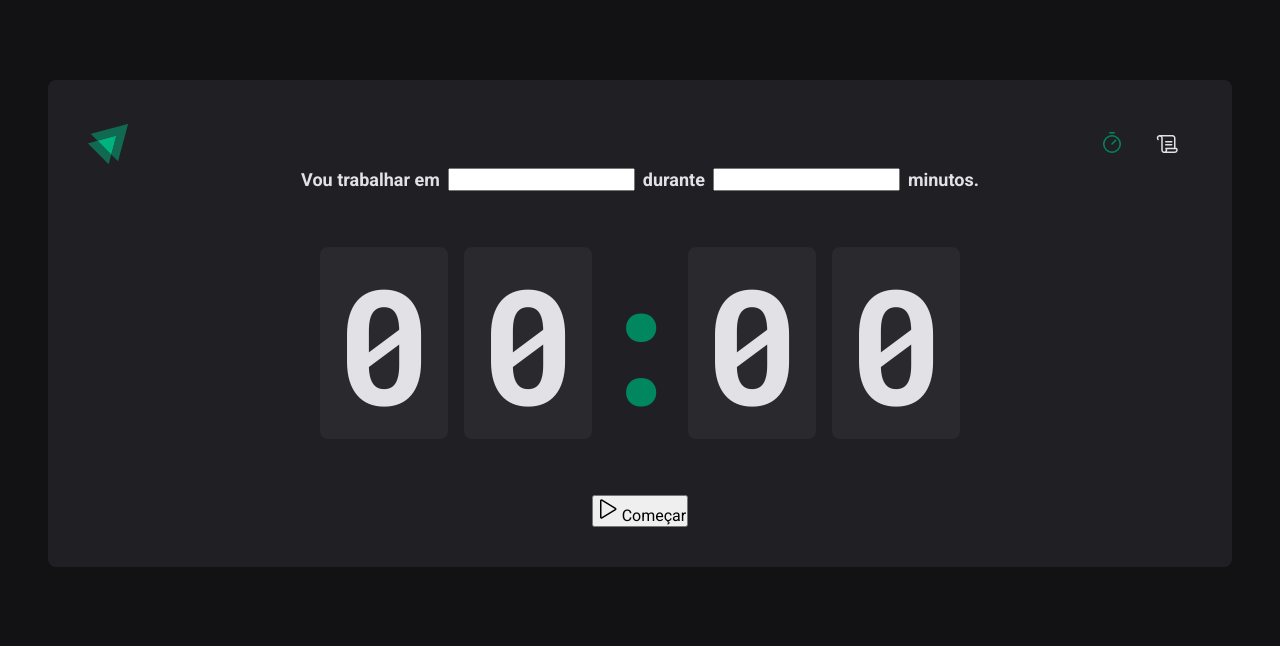
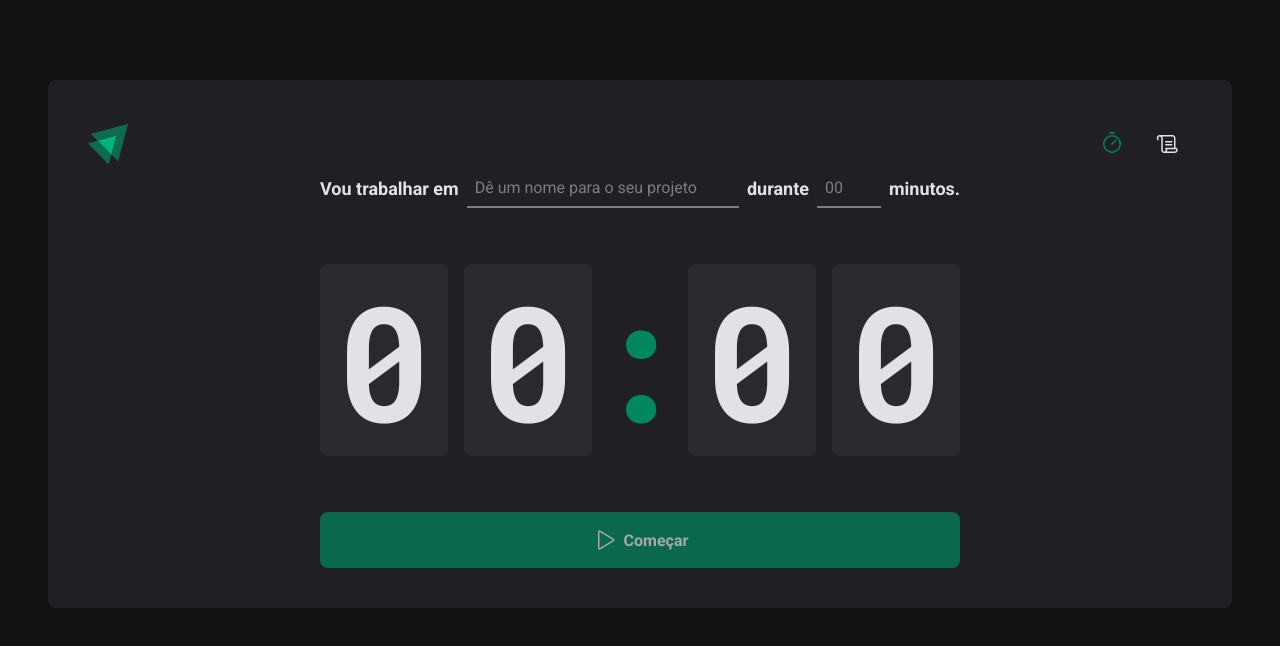
Before and after one commit to CaueBraga/pomodoro-timer, a React (Vite) app: page / in a window 1280 px wide. Shown: the top 646 px of the page. Built offline with nearby package versions, Linux system fonts and the light colour scheme.

Commit message:
home style

```diff
--- a/src/pages/Home/index.tsx
+++ b/src/pages/Home/index.tsx
@@ -3,7 +3,10 @@
   CountdownContainer,
   FormContainer,
   HomeContainer,
+  MinutesAmountInput,
   Separator,
+  StartCountdownButton,
+  TaskInput,
 } from './styles'
 
 export function Home() {
@@ -12,10 +15,25 @@
       <form action="">
         <FormContainer>
           <label htmlFor="task">Vou trabalhar em</label>
-          <input id="task" />
-
+          <TaskInput
+            id="task"
+            list="task-suggestions"
+            placeholder="Dê um nome para o seu projeto"
+          />
+          <datalist id="task-suggestions">
+            <option value="projeto 1"></option>
+            <option value="projeto 2"></option>
+            <option value="projeto 3"></option>
+          </datalist>
           <label htmlFor="minutesAmount">durante</label>
-          <input type="number" id="minutesAmount" />
+          <MinutesAmountInput
+            placeholder="00"
+            type="number"
+            id="minutesAmount"
+            step={5}
+            min={5}
+            max={60}
+          />
           <span>minutos.</span>
         </FormContainer>
 
@@ -27,9 +45,9 @@
           <span>0</span>
         </CountdownContainer>
 
-        <button type="submit">
+        <StartCountdownButton disabled type="submit">
           <Play size={24} /> Começar
-        </button>
+        </StartCountdownButton>
       </form>
     </HomeContainer>
   )
--- a/src/pages/Home/styles.ts
+++ b/src/pages/Home/styles.ts
@@ -26,6 +26,34 @@
   font-weight: bold;
   flex-wrap: wrap;
 `
+const BaseInput = styled.input`
+  background: transparent;
+  height: 2.5rem;
+  border: 0;
+  border-bottom: 2px solid ${(props) => props.theme['gray-500']};
+  font-weight: 1.125rem;
+  padding: 0 0.5rem;
+  color: ${(props) => props.theme['gray-100']};
+
+  &:focus {
+    box-shadow: none;
+    border-color: ${(props) => props.theme['green-500']};
+  }
+
+  &::placeholder {
+    color: ${(props) => props.theme['gray-500']};
+  }
+`
+export const TaskInput = styled(BaseInput)`
+  flex: 1;
+  &::-webkit-calendar-picker-indicator {
+    display: none !important;
+  }
+`
+export const MinutesAmountInput = styled(BaseInput)`
+  width: 4rem;
+`
+
 export const CountdownContainer = styled.div`
   font-family: 'Roboto Mono', monospace;
   font-size: 10rem;
@@ -49,3 +77,27 @@
   display: flex;
   justify-content: center;
 `
+
+export const StartCountdownButton = styled.button`
+  width: 100%;
+  border: 0;
+  padding: 1rem;
+  border-radius: 8px;
+  display: flex;
+  align-items: center;
+  justify-content: center;
+  gap: 0.5rem;
+  font-weight: bold;
+  cursor: pointer;
+  background: ${(props) => props.theme['green-500']};
+  color: ${(props) => props.theme['gray-100']};
+
+  &:disabled {
+    opacity: 0.7;
+    cursor: not-allowed;
+  }
+
+  &:not(:disabled):hover {
+    background: ${(props) => props.theme['green-700']};
+  }
+`
```
